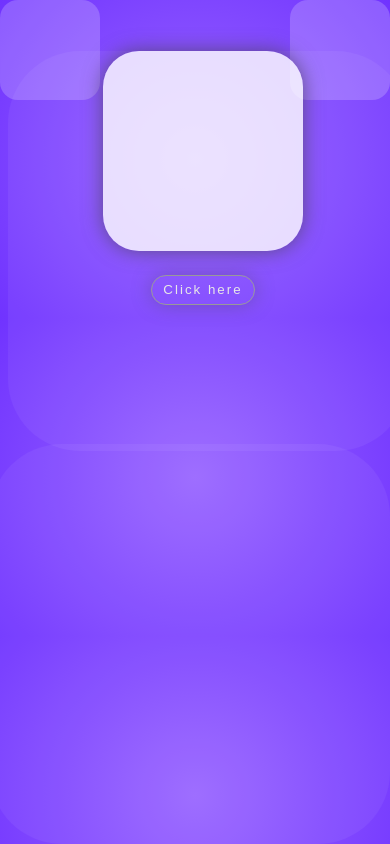
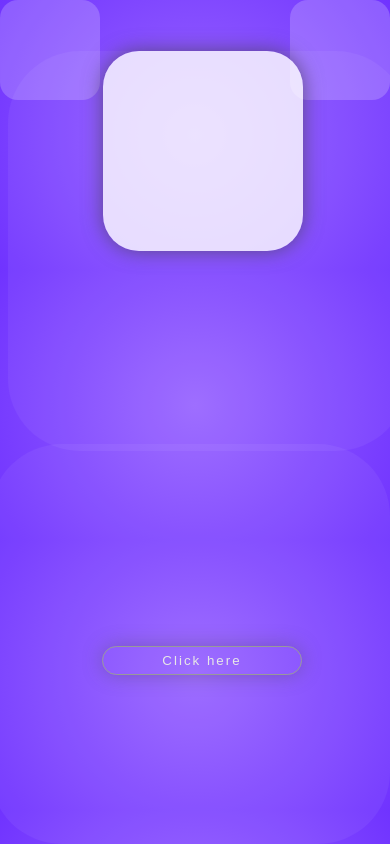
Before and after one commit to vamshi0108/dice-coin, a React (Create React App) app: page / in a window 390 px wide. Built offline with nearby package versions, Linux system fonts and the light colour scheme.

Commit message:
alignment changes for mobile

```diff
--- a/src/App.module.css
+++ b/src/App.module.css
@@ -1,5 +1,5 @@
 .App {
-  text-align: center;
+  /* text-align: center; */
 }
 
 body,
@@ -26,17 +26,6 @@ body {
   stroke-width: 4;
   stroke-linejoin: round;
   stroke-linecap: round;
-}
-.dice {
-  background: rgb(255, 255, 255, 0.8);
-  width: 200px;
-  height: 200px;
-  border-radius: 18%;
-  margin: 13% auto 5% auto;
-  box-shadow: 0px 0px 20px rgb(78, 68, 100, 0.8);
-  /* border: 3px solid rgb(226, 226, 226); */
-  cursor: pointer;
-  position: relative;
 }
 
 .bgdice1 {
@@ -77,13 +66,28 @@ body {
   position: absolute;
 }
 
+.dice {
+  background: rgb(255, 255, 255, 0.8);
+  width: 200px;
+  height: 200px;
+  border-radius: 18%;
+  margin: 13% auto 5% auto;
+  box-shadow: 0px 0px 20px rgb(78, 68, 100, 0.8);
+  /* border: 3px solid rgb(226, 226, 226); */
+  cursor: pointer;
+  position: relative;
+}
+
 .rollBtn {
+  width: 200px;
   background: transparent;
   padding: 1.6% 3%;
-  margin: 5px;
   border-radius: 50px;
   border: 1px solid rgb(153, 153, 153);
   cursor: pointer;
   box-shadow: 0px 0px 20px rgb(78, 68, 100, 0.4);
-  position: relative;
+  position: absolute;
+  bottom: 20%;
+  right: 50%;
+  margin-right: -107px;
 }
```
Also changed, not shown: 1 other file (tests, documents, lock files or other folders).
